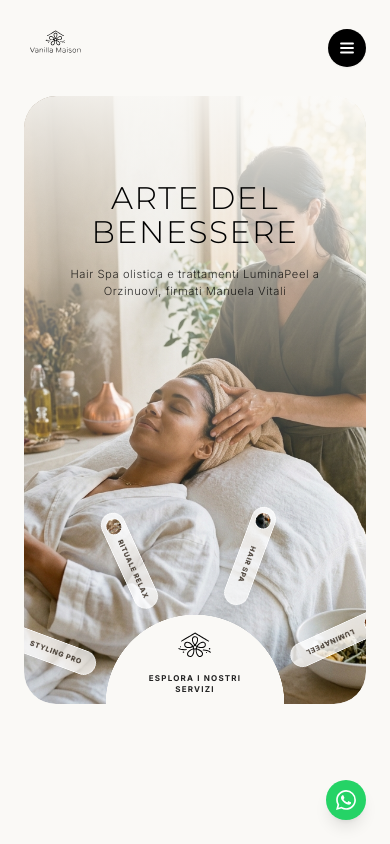
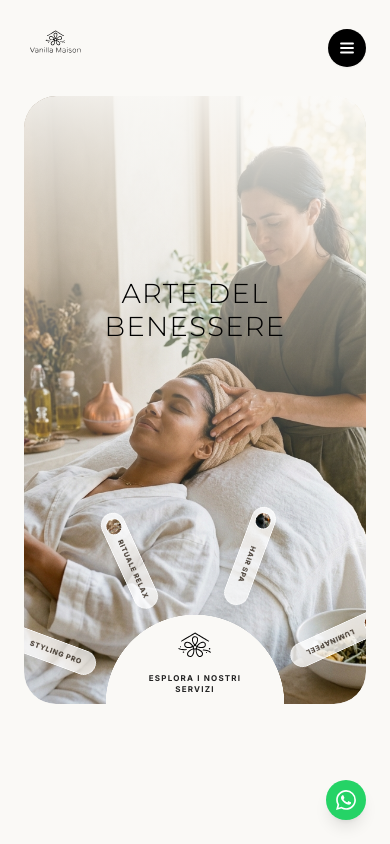
Before and after one commit to belpietrodavide01-beep/vanillamaison, a React (Vite) app: page / in a window 390 px wide. Shown: the top 844 px of the page. Built offline with nearby package versions, Linux system fonts and the light colour scheme.

Commit message:
Mobile hero cleanup: hide paragraph and lower title

```diff
--- a/src/components/Hero.jsx
+++ b/src/components/Hero.jsx
@@ -211,7 +211,7 @@
           />
 
           <div
-            className={`absolute inset-x-0 flex flex-col items-center text-center px-6 z-30 ${isMobile ? 'top-[14%]' : 'top-[10%]'}`}
+            className={`absolute inset-x-0 flex flex-col items-center text-center px-10 z-30 ${isMobile ? 'top-[30%]' : 'top-[10%]'}`}
             style={{ pointerEvents: 'none', willChange: 'transform, opacity' }}
           >
             <motion.h1
@@ -224,10 +224,10 @@
                 fontWeight: 300,
                 letterSpacing: '0.05em',
                 textTransform: 'uppercase',
-                fontSize: isMobile ? 'clamp(1.8rem, 8vw, 2.5rem)' : `clamp(2.5rem, ${7 * titleScale}vw, ${6.5 * titleScale}rem)`,
+                fontSize: isMobile ? 'clamp(1.4rem, 7vw, 1.8rem)' : `clamp(2.5rem, ${7 * titleScale}vw, ${6.5 * titleScale}rem)`,
                 textShadow: '0 4px 30px rgba(255,255,255,0.8)',
                 maxWidth: '100%',
-                lineHeight: 1.1,
+                lineHeight: 1.2,
               }}
             >
               arte del benessere
@@ -237,10 +237,10 @@
               initial={{ opacity: 0, y: 15 }}
               animate={{ opacity: 1, y: 0 }}
               transition={{ duration: 0.8, delay: 0.4, ease: [0.22, 1, 0.36, 1] }}
-              className={`text-black/80 max-w-lg font-light  gpu-layer ${isMobile ? 'mt-4' : 'mt-3'}`}
+              className={`text-black/80 max-w-lg font-light  gpu-layer hidden md:block mt-3`}
               style={{
                 fontFamily: 'Inter, sans-serif',
-                fontSize: isMobile ? '0.7rem' : 'clamp(0.8rem, 1.5vw, 1rem)',
+                fontSize: 'clamp(0.8rem, 1.5vw, 1rem)',
                 letterSpacing: '0.05em',
                 textShadow: '0 0 20px rgba(255,255,255,0.6)',
                 lineHeight: 1.5
```
